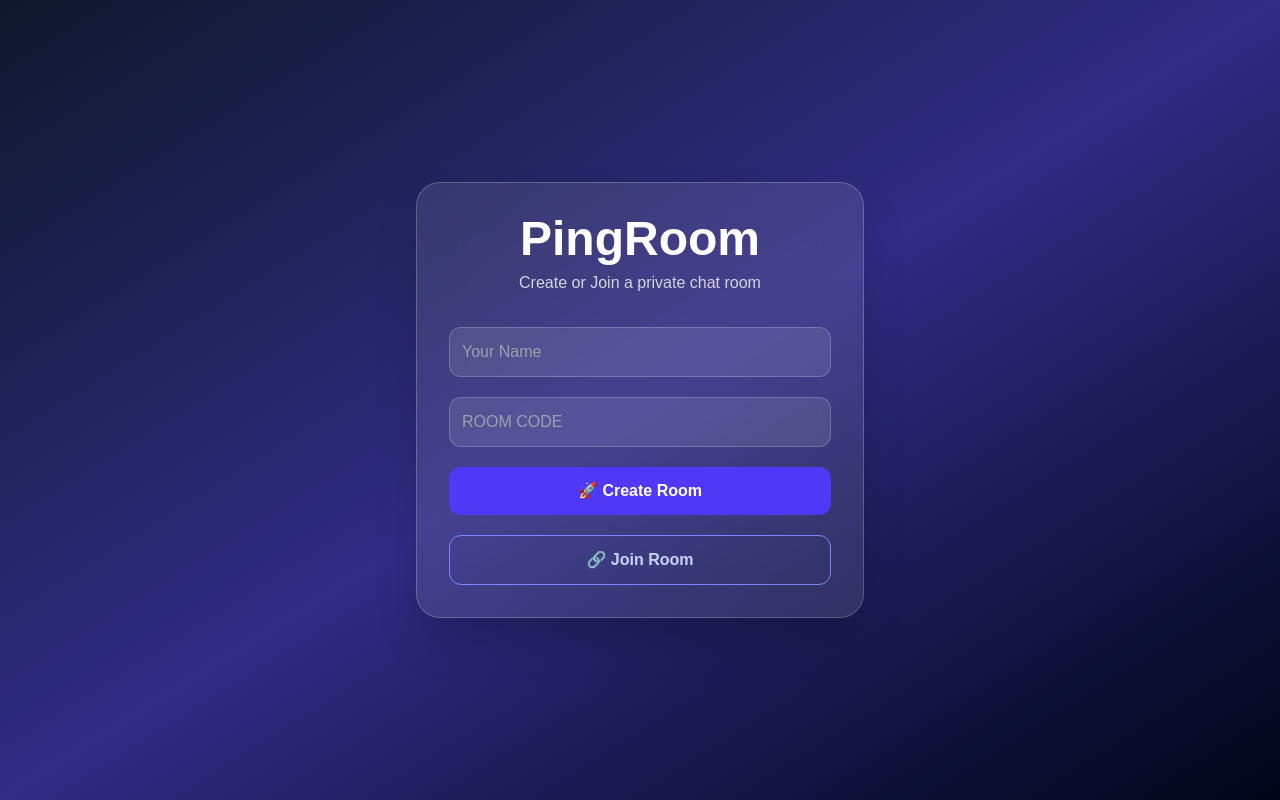
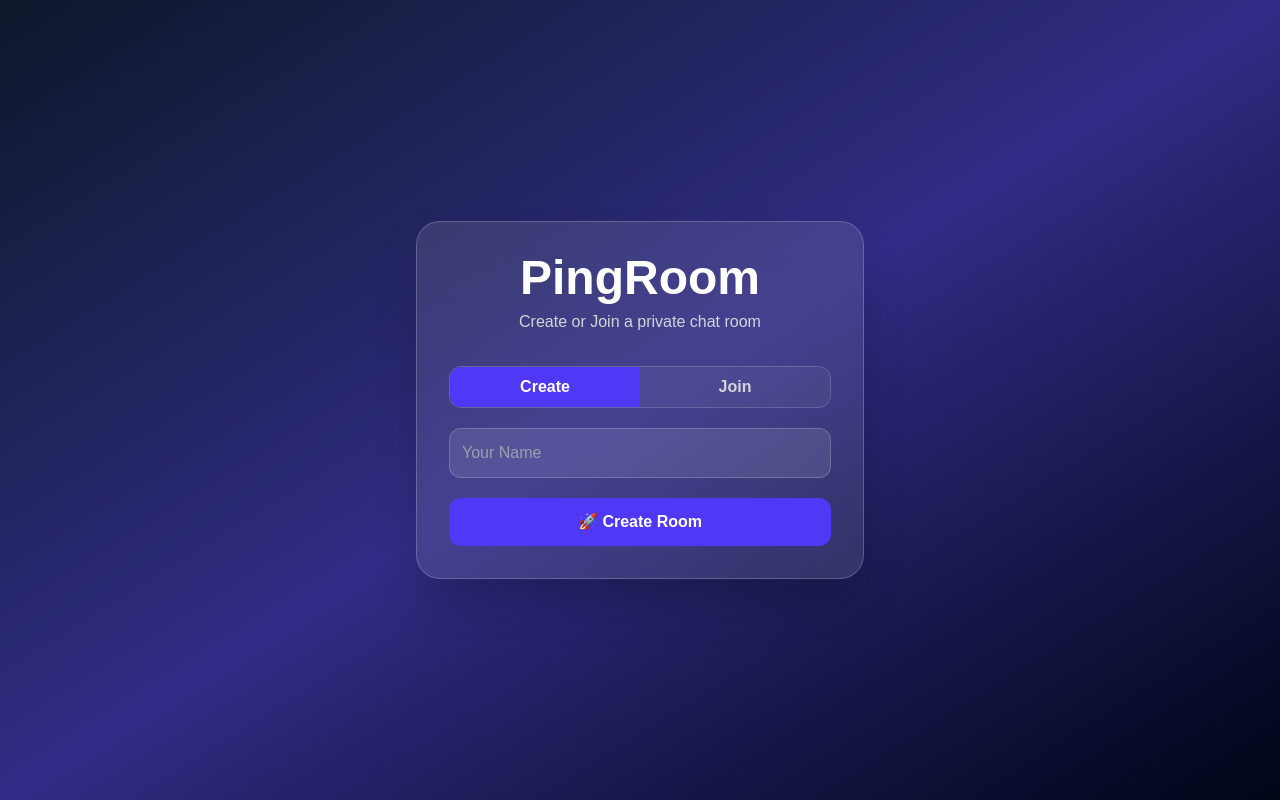
Before and after one commit to rashikacodes/ping-room, a Next.js app in the folder client/: page / in a window 1280 px wide. Built offline with nearby package versions, Linux system fonts and the light colour scheme.

Commit message:
feat: add Create/Join mode toggle to Home Page UI

```diff
--- a/client/app/page.tsx
+++ b/client/app/page.tsx
@@ -10,6 +10,7 @@ export default function Home() {
   const [username, setUsername] = useState("");
   const [roomCode, setRoomCode] = useState("");
   const [error, setError] = useState("");
+  const [mode, setMode] = useState<"create" | "join">("create");
 
   useEffect(() => {
     const handleRoomCreated = ({ roomCode }: { roomCode: string }) => {
@@ -80,6 +81,26 @@ export default function Home() {
 
         <div className="space-y-5">
 
+  {/* Mode toggle */}
+ <div className="flex rounded-xl overflow-hidden border border-white/20">
+  <button
+    onClick={() => setMode("create")}
+    className={`flex-1 py-2 font-semibold transition ${
+      mode === "create" ? "bg-indigo-600 text-white" : "bg-white/5 text-gray-300"
+    }`}
+  >
+    Create
+  </button>
+  <button
+    onClick={() => setMode("join")}
+    className={`flex-1 py-2 font-semibold transition ${
+      mode === "join" ? "bg-indigo-600 text-white" : "bg-white/5 text-gray-300"
+    }`}
+  >
+    Join
+  </button>
+</div>
+
   <input
     type="text"
     placeholder="Your Name"
@@ -88,6 +109,8 @@ export default function Home() {
     onChange={(e) => setUsername(e.target.value)}
   />
 
+  {/* Room code only shows in Join mode */}
+  {mode === "join" && (
     <input
       type="text"
       placeholder="Room Code"
@@ -95,6 +118,7 @@ export default function Home() {
       value={roomCode}
       onChange={(e) => setRoomCode(e.target.value.toUpperCase())}
     />
+  )}
 
   {error && (
     <p className="text-red-400 text-sm text-center">
@@ -103,17 +127,10 @@ export default function Home() {
   )}
 
   <button
-            onClick={handleCreateRoom}
+    onClick={mode === "create" ? handleCreateRoom : handleJoinRoom}
     className="w-full rounded-xl bg-indigo-600 py-3 font-semibold text-white transition hover:bg-indigo-500"
   >
-            🚀 Create Room
-          </button>
-
-          <button
-            onClick={handleJoinRoom}
-            className="w-full rounded-xl border border-indigo-400 py-3 font-semibold text-indigo-200 transition hover:bg-indigo-500 hover:text-white"
-          >
-            🔗 Join Room
+    {mode === "create" ? "🚀 Create Room" : "🔗 Join Room"}
   </button>
 
 </div>
```
Lines whose indentation alone changed are shown as unchanged.
